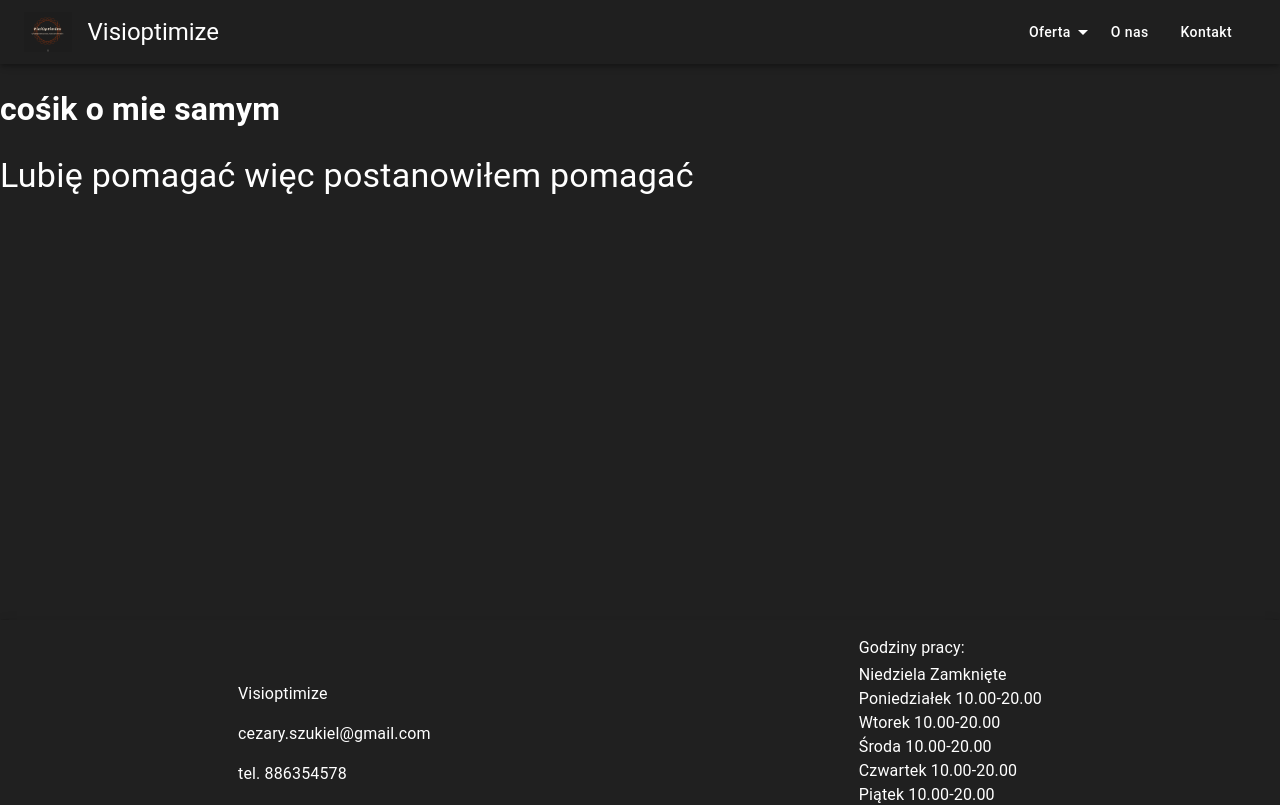
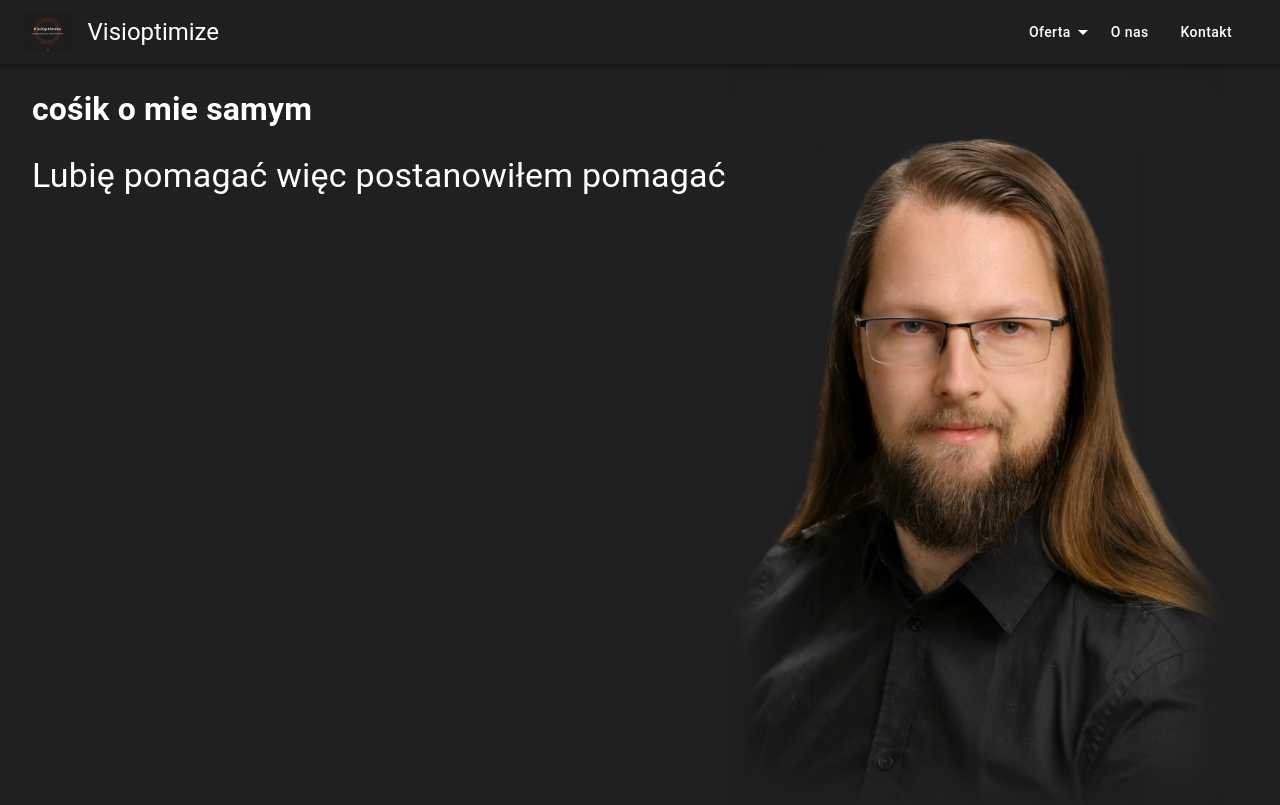
Before and after one commit to CezarySzukiel/visioptimize, a React (Create React App) app: page /o-nas in a window 1280 px wide. Shown: the top 805 px of the page. Built offline with nearby package versions, Linux system fonts and the light colour scheme.

Commit message:
AboutUs picture

```diff
--- a/src/components/AboutUs.tsx
+++ b/src/components/AboutUs.tsx
@@ -1,13 +1,52 @@
-import { Box, Typography } from "@mui/material";
+import { Avatar, Box, Typography, Grid } from "@mui/material";
 import { headerHeight } from "../pageSettings";
+import { useTheme } from "@mui/material/styles";
 
 const AboutUs: React.FC = () => {
+  const theme = useTheme();
+
   return (
-    <Box paddingTop={headerHeight} minHeight="75vh">
-      <h1>cośik o mie samym</h1>
-      <Typography variant="h4" component="h2" gutterBottom>
-        Lubię pomagać więc postanowiłem pomagać
-      </Typography>
+    <Box paddingTop={headerHeight} minHeight="75vh" sx={{ marginLeft: "2rem" }}>
+      <Grid container columns={2} columnSpacing={0}>
+        <Box>
+          <h1>cośik o mie samym</h1>
+          <Typography variant="h4" component="h2" gutterBottom>
+            Lubię pomagać więc postanowiłem pomagać
+          </Typography>
+        </Box>
+        <Box
+          sx={{
+            position: "relative",
+            display: "inline-block",
+            overflow: "hidden",
+            width: "40%",
+            "&::before": {
+              content: '""',
+              position: "absolute",
+              top: 0,
+              left: 0,
+              right: 0,
+              bottom: 0,
+              boxShadow: `inset 0 0 40px 40px ${theme.palette.primary.main}`,
+              pointerEvents: "none",
+              zIndex: 1,
+            },
+          }}
+        >
+          <Box
+            component="img"
+            src={"/Cezary Szukiel.png"}
+            alt={"Cezary Szukiel"}
+            sx={{
+              display: "block",
+              width: "100%",
+              height: "auto",
+              position: "relative",
+              zIndex: 0,
+            }}
+          />
+        </Box>
+      </Grid>
     </Box>
   );
 };
```
Also changed, not shown: public/Cezary Szukiel.png (added).
